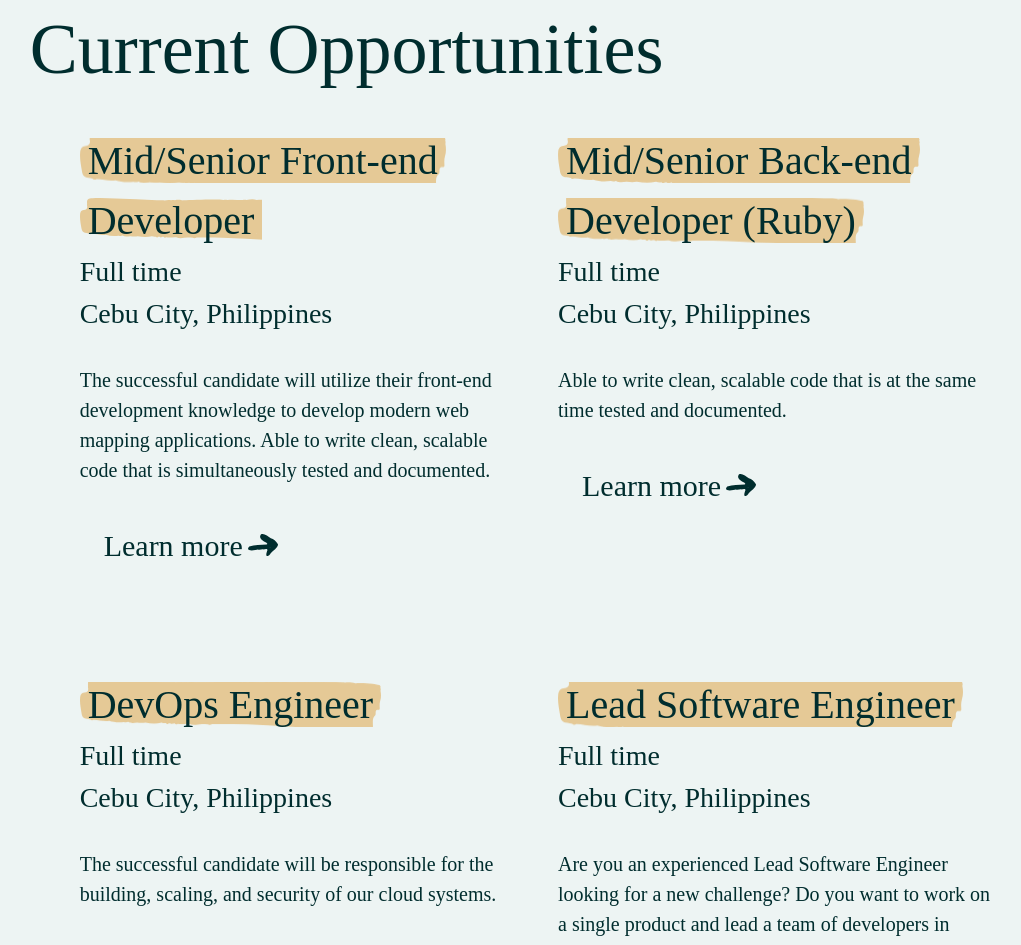
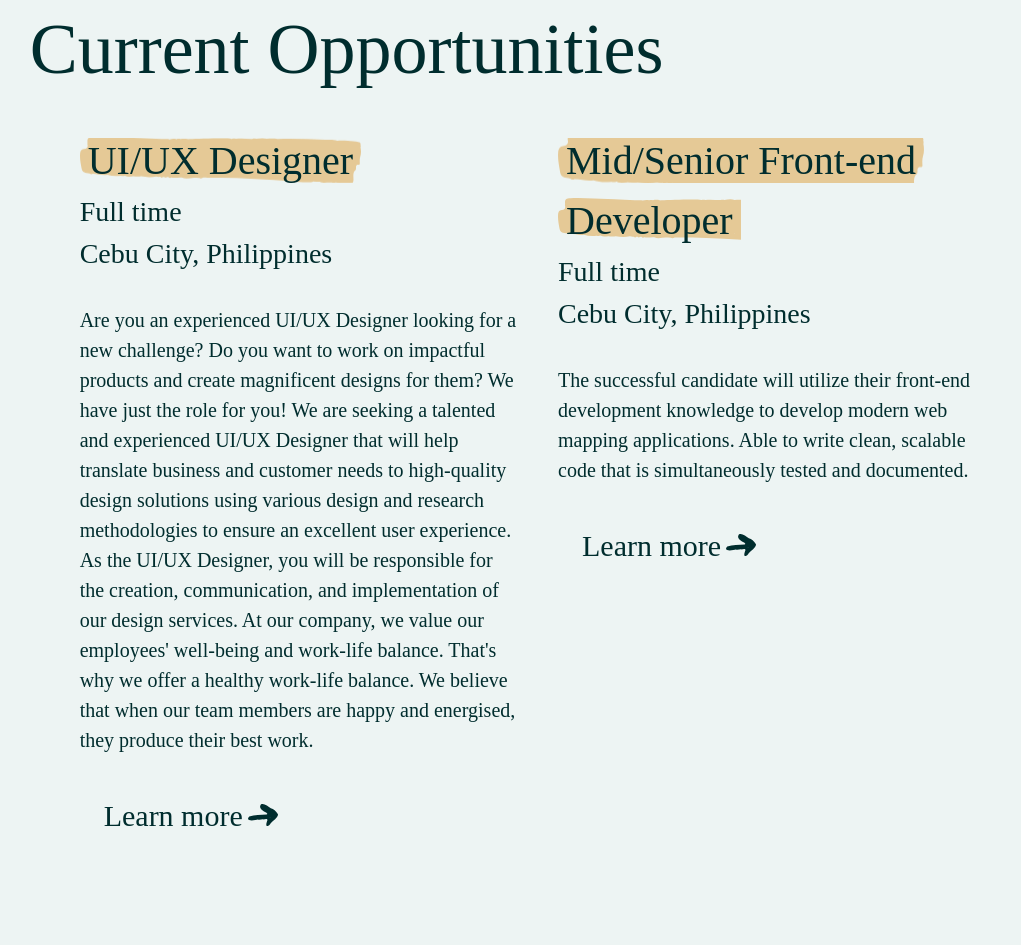
Before and after one commit to rippler7/apteum, a React (Vite) app: page /careers in a window 1280 px wide. Shown: the part 1440-2385 px from the top of the page, without its empty margins (102-1123 px from the left). Built offline with nearby package versions, Linux system fonts and the light colour scheme; a web font is replaced by a local one.

Commit message:
[web-65] updated jobslist

```diff
--- a/src/const/jobs.ts
+++ b/src/const/jobs.ts
@@ -1,48 +1,57 @@
 export const joblist = [
     {
         id:1,
+        title: "UI/UX Designer",
+        type:"Full time",
+        city:"Cebu City",
+        country: "Philippines",
+        desc:"Are you an experienced UI/UX Designer looking for a new challenge? Do you want to work on impactful products and create magnificent designs for them? We have just the role for you! \nWe are seeking a talented and experienced UI/UX Designer that will help translate business and customer needs to high-quality design solutions using various design and research methodologies to ensure an excellent user experience. As the UI/UX Designer, you will be responsible for the creation, communication, and implementation of our design services. \nAt our company, we value our employees' well-being and work-life balance. That's why we offer a healthy work-life balance. We believe that when our team members are happy and energised, they produce their best work.",
+        link:"https://www.jobstreet.com.ph/job/73616005"
+    },
+    {
+        id:2,
         title: "Mid/Senior Front-end Developer",
         type:"Full time",
         city:"Cebu City",
         country: "Philippines",
         desc:"The successful candidate will utilize their front-end development knowledge to develop modern web mapping applications.\n Able to write clean, scalable code that is simultaneously tested and documented.",
-        link:"https://www.jobstreet.com.ph/job/72813557?type=standard&ref=search-standalone#sol=bb5c582487a529be11eb07cf4989bee340072da"
+        link:"https://www.jobstreet.com.ph/job/73723685"
     },
     {
-        id:2,
-        title: "Mid/Senior Back-end Developer (Ruby)",
+        id:3,
+        title: "Mid/Senior Backend Developer (Ruby)",
         type:"Full time",
         city:"Cebu City",
         country: "Philippines",
-        desc:"Able to write clean, scalable code that is at the same time tested and documented.",
-        link:"https://www.jobstreet.com.ph/job/72813460?type=standard&ref=search-standalone#sol=a6f9e43067fa9a1f4a59b5aa8058e05def713fb"
+        desc:"Responsibilities:\n Collaborate with other engineers to architect, develop, test, and support technical solutions to achieve business goals. \nWork within a small cross-functional team containing members with different skills and experience. \nDevelop, test, and optimize API-based logic. \nBuild reusable code and libraries for future use. \nImplementing automated testing platforms and unit tests. \nStay updated on the latest changes in Ruby on Rails and other back-end technologies.",
+        link:"https://www.jobstreet.com.ph/job/73576605"
     },
     {
-        id:3,
+        id:4,
         title: "DevOps Engineer",
         type:"Full time",
         city:"Cebu City",
         country: "Philippines",
-        desc:"The successful candidate will be responsible for the building, scaling, and security of our cloud systems.",
-        link:"https://www.jobstreet.com.ph/job/72818595?type=standard&ref=search-standalone#sol=dbc9a792d83a58c9f0a28ee85b49908ade232faa"
+        desc:"The successful candidate will be responsible for the building, scaling, and security of our cloud systems. Responsibilities: \nCollaborate with other engineers to architect, develop, test, and support technical solutions to achieve business goals. \nWork within a small cross-functional team containing members with different skills and experience. \nDesign and build production quality and secure CI/CD pipelines. \nStay updated on the latest changes in DevOps and security.",
+        link:"https://www.jobstreet.com.ph/job/73575891"
     },
     {
-        id:4,
+        id:5,
         title: "Lead Software Engineer",
         type:"Full time",
         city:"Cebu City",
         country: "Philippines",
-        desc:"Are you an experienced Lead Software Engineer looking for a new challenge? Do you want to work on a single product and lead a team of developers in building high-quality data services? We have just the role for you!\n \n We are seeking a talented and experienced Software Engineering Lead to manage a team of developers and work on the data services for our product.",
-        link:"https://www.jobstreet.com.ph/job/72813631?type=standard&ref=search-standalone#sol=44fb3dd554facf82c4bdbeb41cc3965693e26f96"
+        desc:"Are you an experienced Lead Software Engineer looking for a new challenge? Do you want to work on a single product and lead a team of developers in building high-quality data services? We have just the role for you! \nWe are seeking a talented and experienced Software Engineering Lead to manage a team of developers and work on the data services for our product. This work will need you to be onsite.",
+        link:"https://www.jobstreet.com.ph/job/73576579"
     },
     {
-        id:5,
-        title: "Marketing Automation Manager",
+        id:6,
+        title: "Admin Assistant",
         type:"Full time",
         city:"Cebu City",
         country: "Philippines",
-        desc:"The purpose of this role is to drive audience awareness, engagement and conversion. This role involves all stages of the funnel from acquiring new members, retaining current members and consumers, and by being involved in property conversations.",
-        link:"https://www.jobstreet.com.ph/job/72456680?type=standard&ref=search-standalone#sol=d1481a98a9cd2f44a162d7d58435ceb24058a7bd"
+        desc:"**Must be available to work in our office in IT Park, Cebu** \nOur client is a leading B2B Food company, which take orders of a very wide variety of products on their marketplace. The role includes answering inbound communication, engaging with customers by asking questions regarding their enquiry, assisting them to place an order or in finding a resolution. A range of basic administrative and business support tasks. This will form half the role. \nCommunication, attention to detail and problem-solving skills are crucial for the success of this role. A multi-tasker with excellent time management. \nRequirements are thoroughly documented already, however you will be able to contribute to the continuous improvement of data quality management processes and systems. \nYou will also need to be a high level experienced at PowerPoint and Microsoft Office Suite as there will be other ad hoc tasks, which will make up the other 50% of the role.",
+        link:"https://www.jobstreet.com.ph/job/73387980"
     }
 ];
 
```
